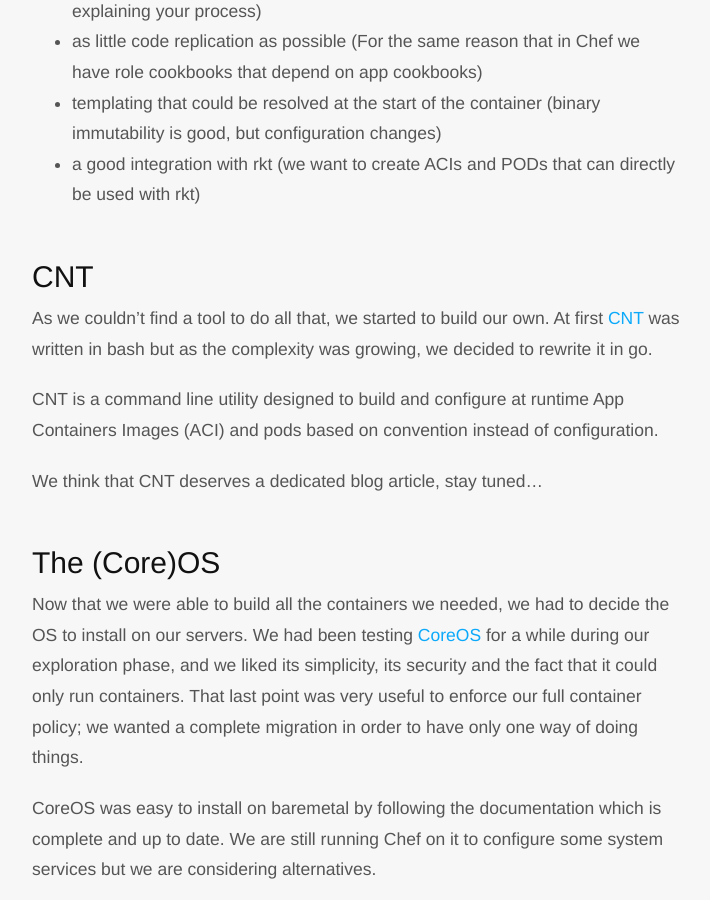
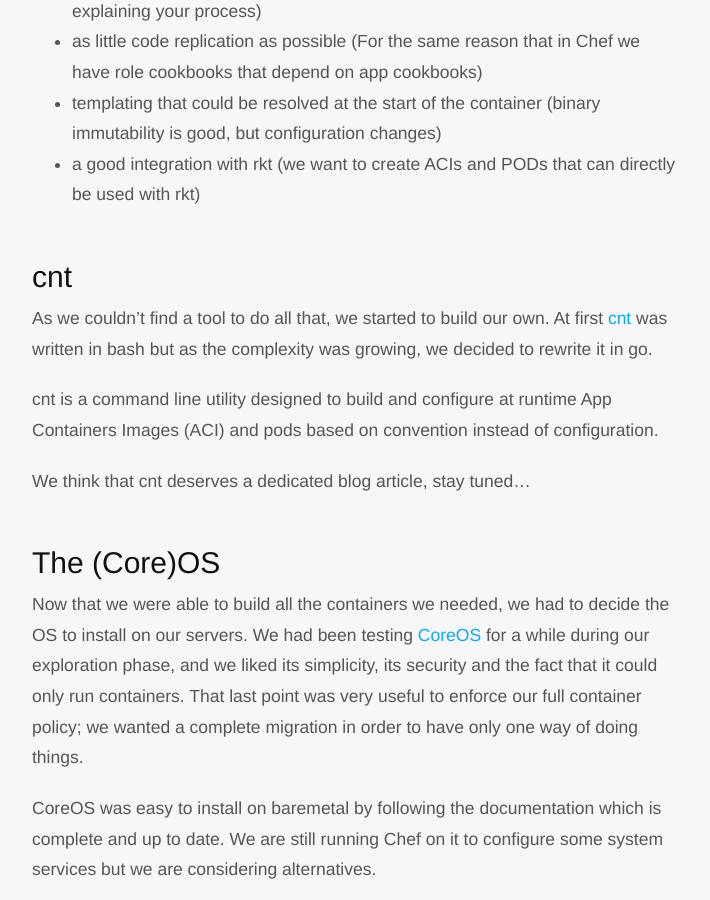
Before and after one commit to blablacar/blablatech, a Jekyll site: the page built from _posts/2016-02-04-why-and-how-blablacar-went-full-containers.md, in a window 1280 px wide and 900 px high, scrolled down 3190 px. Shown: the whole window, without its empty margins (283-993 px from the left). Built offline with Jekyll 4.4.1, drawn with Linux system fonts in a browser that asks for light colours; nearby versions of some CDN libraries; Markdown is read by kramdown in place of the engine named in the settings.

Commit message:
fix case for cnt

```diff
--- a/_posts/2016-02-04-why-and-how-blablacar-went-full-containers.md
+++ b/_posts/2016-02-04-why-and-how-blablacar-went-full-containers.md
@@ -64,12 +64,12 @@
  * templating that could be resolved at the start of the container (binary immutability is good, but configuration changes)
  * a good integration with rkt (we want to create ACIs and PODs that can directly be used with rkt)
 
-## CNT
-As we couldn’t find a tool to do all that, we started to build our own. At first [CNT](https://github.com/blablacar/cnt) was written in bash but as the complexity was growing, we decided to rewrite it in go.
+## cnt
+As we couldn’t find a tool to do all that, we started to build our own. At first [cnt](https://github.com/blablacar/cnt) was written in bash but as the complexity was growing, we decided to rewrite it in go.
 
-CNT is a command line utility designed to build and configure at runtime App Containers Images (ACI) and pods based on convention instead of configuration.
+cnt is a command line utility designed to build and configure at runtime App Containers Images (ACI) and pods based on convention instead of configuration.
 
-We think that CNT deserves a dedicated blog article, stay tuned…
+We think that cnt deserves a dedicated blog article, stay tuned…
 
 ## The (Core)OS
 Now that we were able to build all the containers we needed, we had to decide the OS to install on our servers. We had been testing [CoreOS](https://coreos.com) for a while during our exploration phase, and we liked its simplicity, its security and the fact that it could only run containers. That last point was very useful to enforce our full container policy; we wanted a complete migration in order to have only one way of doing things.
```
